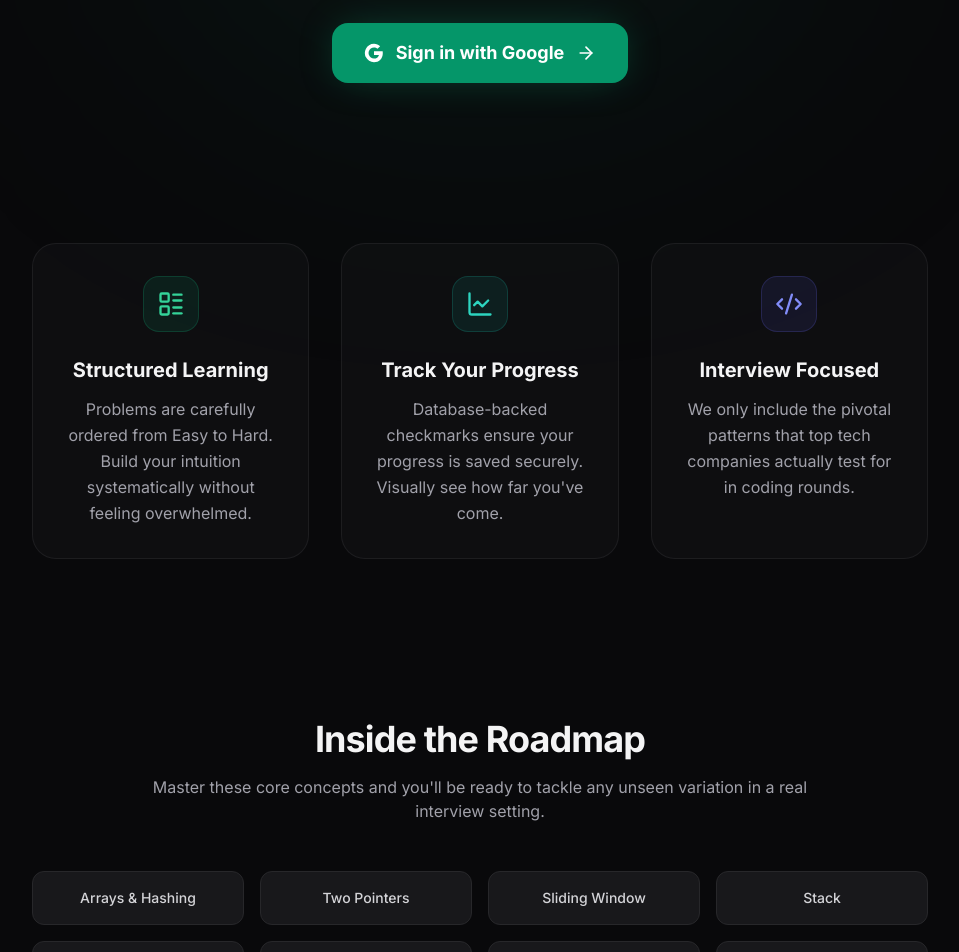
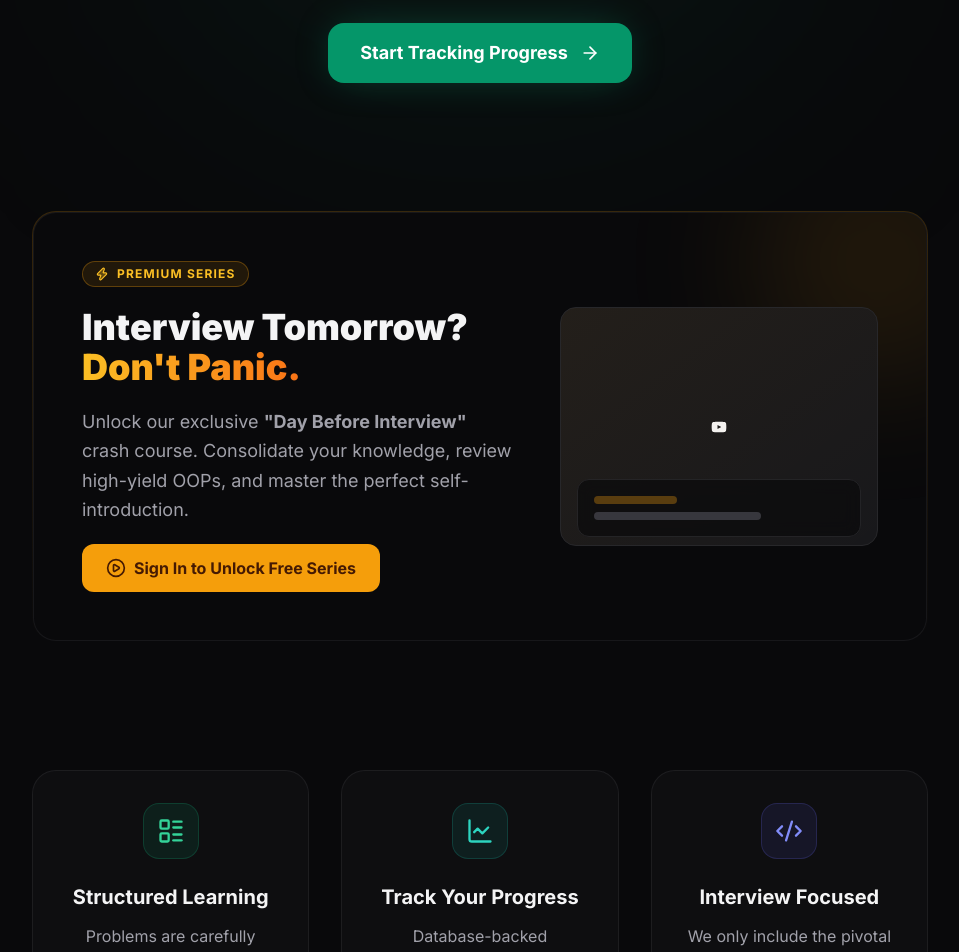
Before and after one commit to rameshkumark24/dsapath, a Next.js app: page / in a window 1280 px wide. Shown: the part 580-1532 px from the top of the page, without its empty margins (160-1119 px from the left). Built offline with nearby package versions, Linux system fonts and the light colour scheme; no server answers.

Commit message:
Refactor page component and update UI elements

```diff
--- a/src/app/page.tsx
+++ b/src/app/page.tsx
@@ -1,17 +1,14 @@
 "use client";
 
-// src/app/page.tsx
 import { useEffect, useState } from "react";
 import type { User } from "@supabase/supabase-js";
 import { supabase, signInWithGoogle } from "@/lib/supabaseClient";
 import ProblemList from "@/components/ProblemList";
-import Image from "next/image";
+import Link from "next/link";
 import {
   Terminal,
   ArrowRight,
-  CheckCircle,
   Zap,
-  Target,
   LayoutList,
   LineChart,
   Code2,
@@ -19,14 +16,14 @@
   X,
   Copy,
   Check,
-  Globe,
   Mail,
   Coffee,
   Briefcase,
-  GraduationCap
+  GraduationCap,
+  PlayCircle
 } from "lucide-react";
 
-// Inline brand SVGs (lucide-react does not ship Linkedin/Youtube in all versions)
+// ── Brand Icons ─────────────────────────────────────────────────────────────
 const LinkedinIcon = () => (
   <svg className="h-4 w-4" viewBox="0 0 24 24" fill="currentColor" aria-hidden="true">
     <path d="M16 8a6 6 0 016 6v7h-4v-7a2 2 0 00-2-2 2 2 0 00-2 2v7h-4v-7a6 6 0 016-6zM2 9h4v12H2z" />
@@ -43,27 +40,20 @@
 export default function Home() {
   const [user, setUser] = useState<User | null>(null);
   const [isLoading, setIsLoading] = useState(true);
-
-  // Separate loading state for DB fetch — prevents ProblemList mounting early
   const [isFetchingProgress, setIsFetchingProgress] = useState(false);
   const [initialCompletedIds, setInitialCompletedIds] = useState<string[]>([]);
-
-  // Support Modal State
   const [isSupportModalOpen, setIsSupportModalOpen] = useState(false);
   const [hasCopied, setHasCopied] = useState(false);
 
-  // ── Auth session management ────────────────────────────────────────────────
+  // ── Auth & Progress Fetching ───────────────────────────────────────────────
   useEffect(() => {
     supabase.auth.getSession().then(({ data: { session } }) => {
       setUser(session?.user ?? null);
       setIsLoading(false);
     });
 
-    const {
-      data: { subscription },
-    } = supabase.auth.onAuthStateChange((_event, session) => {
+    const { data: { subscription } } = supabase.auth.onAuthStateChange((_event, session) => {
       setUser(session?.user ?? null);
-      // Reset progress cache when user logs out so next login re-fetches cleanly
       if (!session?.user) {
         setInitialCompletedIds([]);
       }
@@ -72,9 +62,8 @@
     return () => subscription.unsubscribe();
   }, []);
 
-  // ── Fetch user progress once user is known ─────────────────────────────────
   useEffect(() => {
-    if (!user) return; // SECURITY: never query without a verified user
+    if (!user) return;
 
     const fetchUserProgress = async () => {
       setIsFetchingProgress(true);
@@ -86,12 +75,10 @@
           .eq("completed", true);
 
         if (error) throw error;
-
         const ids = (data ?? []).map((row: { problem_id: string }) => row.problem_id);
         setInitialCompletedIds(ids);
       } catch (err) {
         console.error("Failed to fetch user progress:", err);
-        // On error, fall back to empty so the roadmap still renders
         setInitialCompletedIds([]);
       } finally {
         setIsFetchingProgress(false);
@@ -99,7 +86,7 @@
     };
 
     fetchUserProgress();
-  }, [user]); // Re-runs anytime user changes (login / account switch)
+  }, [user]);
 
   const handleSignIn = async () => {
     try {
@@ -116,19 +103,13 @@
   };
 
   const handleDemo = () => {
-    const gmailUrl = "https://mail.google.com/mail/?view=cm&fs=1&to=rameshkumaroff@gmail.com&su=Demo%20Request&body=Hi,%20I%20want%20a%20demo%20for%20my%20institution.";
-    const mailtoUrl = "mailto:rameshkumaroff@gmail.com?subject=Demo%20Request&body=Hi,%20I%20want%20a%20demo%20for%20my%20institution.";
-
-    // Try mailto first (works for configured local clients)
+    const gmailUrl = "https://mail.google.com/mail/?view=cm&fs=1&to=rameshkumaroff@gmail.com&su=Demo%20Request";
+    const mailtoUrl = "mailto:rameshkumaroff@gmail.com?subject=Demo%20Request";
     window.location.href = mailtoUrl;
-
-    // Fallback to Gmail Web UI in a new tab if no local client intercepts
-    setTimeout(() => {
-      window.open(gmailUrl, "_blank", "noopener,noreferrer");
-    }, 500);
+    setTimeout(() => { window.open(gmailUrl, "_blank", "noopener,noreferrer"); }, 500);
   };
 
-  // ── Loading State (auth check) ─────────────────────────────────────────────
+  // ── Loading State ──────────────────────────────────────────────────────────
   if (isLoading) {
     return (
       <div className="flex min-h-[60vh] flex-col items-center justify-center gap-4 bg-zinc-950">
@@ -138,9 +119,8 @@
     );
   }
 
-  // ── Logged In: Show Roadmap ────────────────────────────────────────────────
+  // ── Logged In: Show Dashboard ──────────────────────────────────────────────
   if (user) {
-    // CRITICAL: Block render until Supabase progress data has returned.
     if (isFetchingProgress) {
       return (
         <div className="flex min-h-[60vh] flex-col items-center justify-center gap-4 bg-zinc-950">
@@ -152,18 +132,40 @@
 
     return (
       <div className="w-full bg-zinc-950 min-h-screen py-10 px-4">
+        <div className="max-w-7xl mx-auto">
+
+          {/* === LOGGED IN: DAY BEFORE INTERVIEW BANNER === */}
+          <Link
+            href="/day-before-interview"
+            className="group mb-10 block w-full bg-gradient-to-r from-amber-500/10 to-orange-500/10 border border-amber-500/20 rounded-2xl p-4 sm:p-6 transition-all hover:border-amber-500/40 hover:bg-amber-500/15 relative overflow-hidden"
+          >
+            <div className="flex flex-col sm:flex-row items-start sm:items-center justify-between gap-4 relative z-10">
+              <div className="flex items-center gap-4">
+                <div className="h-12 w-12 rounded-full bg-amber-500/20 flex items-center justify-center flex-shrink-0 border border-amber-500/30">
+                  <Zap className="h-6 w-6 text-amber-400" />
+                </div>
+                <div>
+                  <h3 className="text-zinc-100 font-bold text-lg">Day Before Interview Crash Course</h3>
+                  <p className="text-zinc-400 text-sm">Review OOPs, high-yield patterns, and perfect your self-intro.</p>
+                </div>
+              </div>
+              <div className="inline-flex items-center gap-2 text-amber-500 font-bold text-sm group-hover:translate-x-1 transition-transform bg-amber-500/10 px-4 py-2 rounded-lg">
+                <PlayCircle className="h-4 w-4" /> Watch Now <ArrowRight className="h-4 w-4" />
+              </div>
+            </div>
+          </Link>
+
           <div className="mb-10 text-center">
             <h1 className="text-4xl font-extrabold tracking-tight text-zinc-100 sm:text-5xl">
-            DSA Mastery{" "}
-            <span className="text-emerald-500">Roadmap</span>
+              DSA Mastery <span className="text-emerald-500">Roadmap</span>
             </h1>
             <p className="mt-3 text-zinc-400 text-base sm:text-lg max-w-xl mx-auto">
-            Track your progress through every essential pattern. Check off
-            problems as you solve them.
+              Track your progress through every essential pattern. Check off problems as you solve them.
             </p>
           </div>
-        {/* initialCompletedIds is now fully hydrated from Supabase before mount */}
+
           <ProblemList userId={user.id} initialCompletedIds={initialCompletedIds} />
+        </div>
       </div>
     );
   }
@@ -172,12 +174,10 @@
   return (
     <div className="w-full min-h-screen bg-zinc-950 text-zinc-100 flex flex-col items-center overflow-x-hidden selection:bg-emerald-500/30">
 
-      {/* Container to restrict width and center content */}
-      <div className="w-full max-w-6xl px-4 sm:px-6 lg:px-8 py-24 space-y-40">
+      <div className="w-full max-w-6xl px-4 sm:px-6 lg:px-8 py-24 space-y-32">
 
         {/* === 1. HERO SECTION === */}
         <section className="relative flex flex-col items-center text-center">
-          {/* Ambient Glow */}
           <div aria-hidden="true" className="absolute top-1/2 left-1/2 -translate-x-1/2 -translate-y-1/2 pointer-events-none">
             <div className="h-[400px] w-[600px] rounded-full bg-emerald-500/10 blur-[150px]" />
           </div>
@@ -203,18 +203,52 @@
             onClick={handleSignIn}
             className="group mt-10 inline-flex items-center gap-3 rounded-2xl bg-emerald-600 px-8 py-4 text-lg font-bold text-white shadow-[0_0_40px_-10px_rgba(16,185,129,0.4)] transition-all duration-300 hover:bg-emerald-500 hover:shadow-[0_0_60px_-15px_rgba(16,185,129,0.6)] hover:-translate-y-1 z-10"
           >
-            <svg className="h-5 w-5" viewBox="0 0 24 24" aria-hidden="true">
-              <path fill="currentColor" d="M22.56 12.25c0-.78-.07-1.53-.2-2.25H12v4.26h5.92c-.26 1.37-1.04 2.53-2.21 3.31v2.77h3.57c2.08-1.92 3.28-4.74 3.28-8.09z" />
-              <path fill="currentColor" d="M12 23c2.97 0 5.46-.98 7.28-2.66l-3.57-2.77c-.98.66-2.23 1.06-3.71 1.06-2.86 0-5.29-1.93-6.16-4.53H2.18v2.84C3.99 20.53 7.7 23 12 23z" />
-              <path fill="currentColor" d="M5.84 14.09c-.22-.66-.35-1.36-.35-2.09s.13-1.43.35-2.09V7.07H2.18C1.43 8.55 1 10.22 1 12s.43 3.45 1.18 4.93l3.66-2.84z" />
-              <path fill="currentColor" d="M12 5.38c1.62 0 3.06.56 4.21 1.64l3.15-3.15C17.45 2.09 14.97 1 12 1 7.7 1 3.99 3.47 2.18 7.07l3.66 2.84c.87-2.6 3.3-4.53 6.16-4.53z" />
-            </svg>
-            Sign in with Google
+            Start Tracking Progress
             <ArrowRight className="h-5 w-5 transition-transform duration-300 group-hover:translate-x-1.5" />
           </button>
         </section>
 
-        {/* === 2. THE MISSION / PLACEMENT TIPS === */}
+        {/* === 2. LEAD MAGNET: DAY BEFORE INTERVIEW TEASER === */}
+        <section className="relative z-10 w-full max-w-5xl mx-auto">
+          <div className="rounded-3xl bg-gradient-to-b from-amber-500/20 to-transparent p-[1px] overflow-hidden">
+            <div className="bg-zinc-950 border border-zinc-800/50 rounded-[23px] p-8 sm:p-12 flex flex-col md:flex-row items-center gap-8 md:gap-12 relative overflow-hidden">
+              <div className="absolute -right-20 -top-20 w-64 h-64 bg-amber-500/10 blur-3xl rounded-full pointer-events-none" />
+
+              <div className="flex-1 space-y-5 relative z-10 text-center md:text-left">
+                <div className="inline-flex items-center gap-2 rounded-full border border-amber-500/30 bg-amber-500/10 px-3 py-1 text-xs font-bold text-amber-400 uppercase tracking-widest">
+                  <Zap className="h-3.5 w-3.5 fill-amber-400/30" />
+                  Premium Series
+                </div>
+                <h2 className="text-3xl sm:text-4xl font-black text-zinc-100 leading-tight">
+                  Interview Tomorrow? <br/>
+                  <span className="text-transparent bg-clip-text bg-gradient-to-r from-amber-400 to-orange-500">Don't Panic.</span>
+                </h2>
+                <p className="text-zinc-400 text-lg leading-relaxed">
+                  Unlock our exclusive <strong>"Day Before Interview"</strong> crash course. Consolidate your knowledge, review high-yield OOPs, and master the perfect self-introduction.
+                </p>
+                <button
+                  onClick={handleSignIn}
+                  className="mt-2 inline-flex items-center gap-2 bg-amber-500 text-amber-950 hover:bg-amber-400 px-6 py-3 rounded-xl font-bold transition-all hover:scale-105"
+                >
+                  <PlayCircle className="h-5 w-5" />
+                  Sign In to Unlock Free Series
+                </button>
+              </div>
+
+              {/* Mockup / Image side */}
+              <div className="w-full md:w-2/5 aspect-[4/3] bg-zinc-900 border border-zinc-800 rounded-2xl flex flex-col items-center justify-center relative overflow-hidden group cursor-pointer" onClick={handleSignIn}>
+                 <div className="absolute inset-0 bg-gradient-to-br from-amber-500/5 to-transparent" />
+                 <YoutubeIcon />
+                 <div className="absolute bottom-4 left-4 right-4 bg-zinc-950/80 backdrop-blur border border-zinc-800 p-4 rounded-xl space-y-2 transform translate-y-2 opacity-80 group-hover:translate-y-0 group-hover:opacity-100 transition-all">
+                   <div className="h-2 w-1/3 bg-amber-500/40 rounded" />
+                   <div className="h-2 w-2/3 bg-zinc-700 rounded" />
+                 </div>
+              </div>
+            </div>
+          </div>
+        </section>
+
+        {/* === 3. THE MISSION / PLACEMENT TIPS === */}
         <section className="relative z-10 w-full">
           <div className="grid grid-cols-1 md:grid-cols-3 gap-8">
             <div className="flex flex-col items-center text-center p-8 rounded-3xl bg-zinc-900/40 border border-zinc-800/60 transition-transform duration-300 hover:-translate-y-2">
@@ -249,24 +283,9 @@
           </div>
         </section>
 
-        {/* === 3. CURRICULUM PREVIEW === */}
-        <section className="w-full flex flex-col items-center text-center">
-          <h2 className="text-3xl md:text-4xl font-bold tracking-tight mb-4">Inside the Roadmap</h2>
-          <p className="text-zinc-400 mb-12 max-w-2xl">Master these core concepts and you'll be ready to tackle any unseen variation in a real interview setting.</p>
-
-          <div className="grid grid-cols-2 sm:grid-cols-3 lg:grid-cols-4 gap-4 w-full">
-            {["Arrays & Hashing", "Two Pointers", "Sliding Window", "Stack", "Binary Search", "Linked List", "Trees", "Tries", "Heap / Priority Queue", "Backtracking", "Graphs", "Dynamic Programming"].map((cat) => (
-              <div key={cat} className="py-4 px-3 rounded-xl bg-zinc-900 border border-zinc-800 flex items-center justify-center font-medium text-sm text-zinc-300 hover:border-emerald-500/50 hover:text-emerald-400 cursor-default transition-colors">
-                {cat}
-              </div>
-            ))}
-          </div>
-        </section>
-
-        {/* === 4. WALL OF LOVE (Testimonials) === */}
+        {/* === 4. WALL OF LOVE === */}
         <section className="w-full flex flex-col items-center">
           <h2 className="text-3xl md:text-4xl font-bold tracking-tight mb-12">Developers love it</h2>
-
           <div className="grid grid-cols-1 md:grid-cols-2 gap-6 w-full max-w-4xl">
             <div className="p-8 rounded-3xl bg-zinc-900/60 border border-zinc-800 flex flex-col">
               <div className="flex text-amber-400 mb-4">
@@ -298,13 +317,12 @@
           </div>
         </section>
 
-      </div>{/* end of max-w-6xl container */}
+      </div>
 
       {/* === 5. CONTACT & ENTERPRISE FOOTER === */}
       <div className="w-full max-w-7xl mx-auto px-6 mb-24">
         <section className="grid grid-cols-1 md:grid-cols-2 gap-6 border-t border-zinc-800/50 pt-12">
 
-          {/* Card 1: For Institutions */}
           <div className="bg-zinc-900 border border-zinc-800 rounded-xl p-8 flex flex-col relative overflow-hidden group hover:border-zinc-700 transition-colors">
             <div className="absolute top-0 right-0 w-64 h-64 bg-emerald-500/5 rounded-full blur-3xl pointer-events-none -translate-y-1/2 translate-x-1/3" />
             <div className="h-12 w-12 rounded-xl bg-zinc-950 border border-zinc-800 flex items-center justify-center flex-shrink-0 mb-6 z-10">
@@ -325,7 +343,6 @@
             </div>
           </div>
 
-          {/* Card 2: Contact Developer */}
           <div className="bg-zinc-950 border border-zinc-800 rounded-xl p-8 flex flex-col group hover:border-zinc-700 transition-colors">
             <div className="h-12 w-12 rounded-xl bg-zinc-900 border border-zinc-800 flex items-center justify-center flex-shrink-0 mb-6">
               <Code2 className="h-6 w-6 text-zinc-400 group-hover:text-amber-400 transition-colors" />
@@ -351,10 +368,8 @@
       </div>
 
       {/* === 6. MAIN SITE FOOTER === */}
-      <footer className="w-full bg-zinc-950/50 border-t border-zinc-800 py-12 px-6 mt-8">
+      <footer className="w-full bg-zinc-950/50 border-t border-zinc-800 py-12 px-6">
         <div className="max-w-6xl mx-auto flex flex-col items-center gap-8">
-
-          {/* Creator Profile */}
           <div className="flex flex-col items-center text-center gap-4">
             <img
               src="https://i.ibb.co/jvVWGRTv/Whats-App-Image-2025-12-06-at-3-21-53-PM.jpg"
@@ -369,7 +384,6 @@
             </p>
           </div>
 
-          {/* Support Button */}
           <button
             onClick={() => setIsSupportModalOpen(true)}
             className="group inline-flex items-center gap-2 rounded-full border border-zinc-700 bg-zinc-900 px-5 py-2.5 text-sm font-medium text-zinc-300 hover:bg-zinc-800 hover:border-zinc-500 hover:text-white transition-all"
@@ -378,31 +392,25 @@
             Buy me a coffee / Support this project
           </button>
 
-          {/* Social Links */}
           <div className="flex flex-wrap justify-center items-center gap-6 text-sm text-zinc-500">
             <a href="https://www.linkedin.com/in/rameshkumark24/" target="_blank" rel="noopener noreferrer" className="flex items-center gap-1.5 hover:text-white transition-colors">
-              <LinkedinIcon />
-              LinkedIn
+              <LinkedinIcon /> LinkedIn
             </a>
             <a href="https://www.youtube.com/@Simplifywithrk" target="_blank" rel="noopener noreferrer" className="flex items-center gap-1.5 hover:text-white transition-colors">
-              <YoutubeIcon />
-              YouTube
+              <YoutubeIcon /> YouTube
             </a>
             <a href="https://rameshkumark.vercel.app/" target="_blank" rel="noopener noreferrer" className="flex items-center gap-1.5 hover:text-white transition-colors">
-              <Briefcase className="h-4 w-4" />
-              Portfolio
+              <Briefcase className="h-4 w-4" /> Portfolio
             </a>
             <a href="mailto:rameshkumaroff@gmail.com" className="flex items-center gap-1.5 hover:text-white transition-colors">
-              <Mail className="h-4 w-4" />
-              Contact
+              <Mail className="h-4 w-4" /> Contact
             </a>
           </div>
-
           <p className="text-xs text-zinc-700">© {new Date().getFullYear()} Rameshkumar Kannan · DSA Mastery</p>
         </div>
       </footer>
 
-      {/* === 6. SUPPORT MODAL (QR CODE) === */}
+      {/* === 7. SUPPORT MODAL === */}
       {isSupportModalOpen && (
         <div className="fixed inset-0 z-50 flex items-center justify-center p-4 bg-black/60 backdrop-blur-sm animate-in fade-in duration-200">
           <div className="relative w-full max-w-sm rounded-3xl bg-zinc-900 border border-zinc-800 p-8 shadow-2xl animate-in zoom-in-95 duration-200 text-center">
@@ -424,7 +432,6 @@
             </p>
 
             <div className="bg-white p-4 rounded-2xl mb-6 mx-auto w-fit">
-              {/* Using standard img tag because next/image requires domain config for external APIs, and we prefer not to require more config changes for this */}
               <img
                 src="https://api.qrserver.com/v1/create-qr-code/?size=200x200&data=upi://pay?pa=kumar978777ram-1@okaxis&pn=Ramesh"
                 alt="UPI QR Code"
```
Lines whose indentation alone changed are shown as unchanged.
